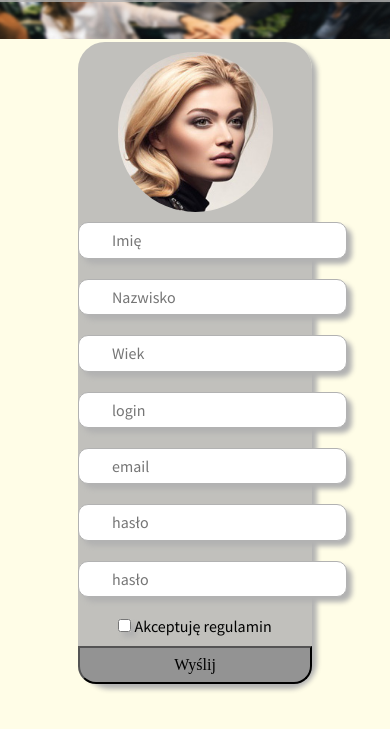
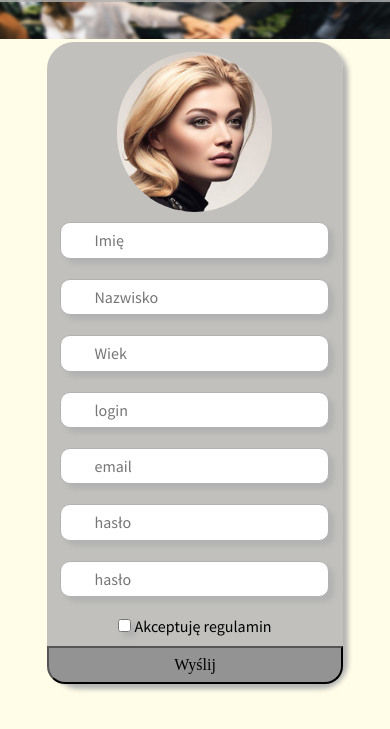
Before and after one commit to BarbaraMak85/form-with-validation, a website: page index.html in a window 390 px wide. Shown: the part 43-772 px from the top of the page. Drawn offline with Linux system fonts and the light colour scheme.

Commit message:
responsive registration form

```diff
--- a/scss/components/_validation.scss
+++ b/scss/components/_validation.scss
@@ -102,6 +102,6 @@ button {
 
 @media only screen and (max-width: 768px) {
     form {
-        width: 60%;
+        width: 76%;
     }
 }
```
Also changed, not shown: css/style.css.
